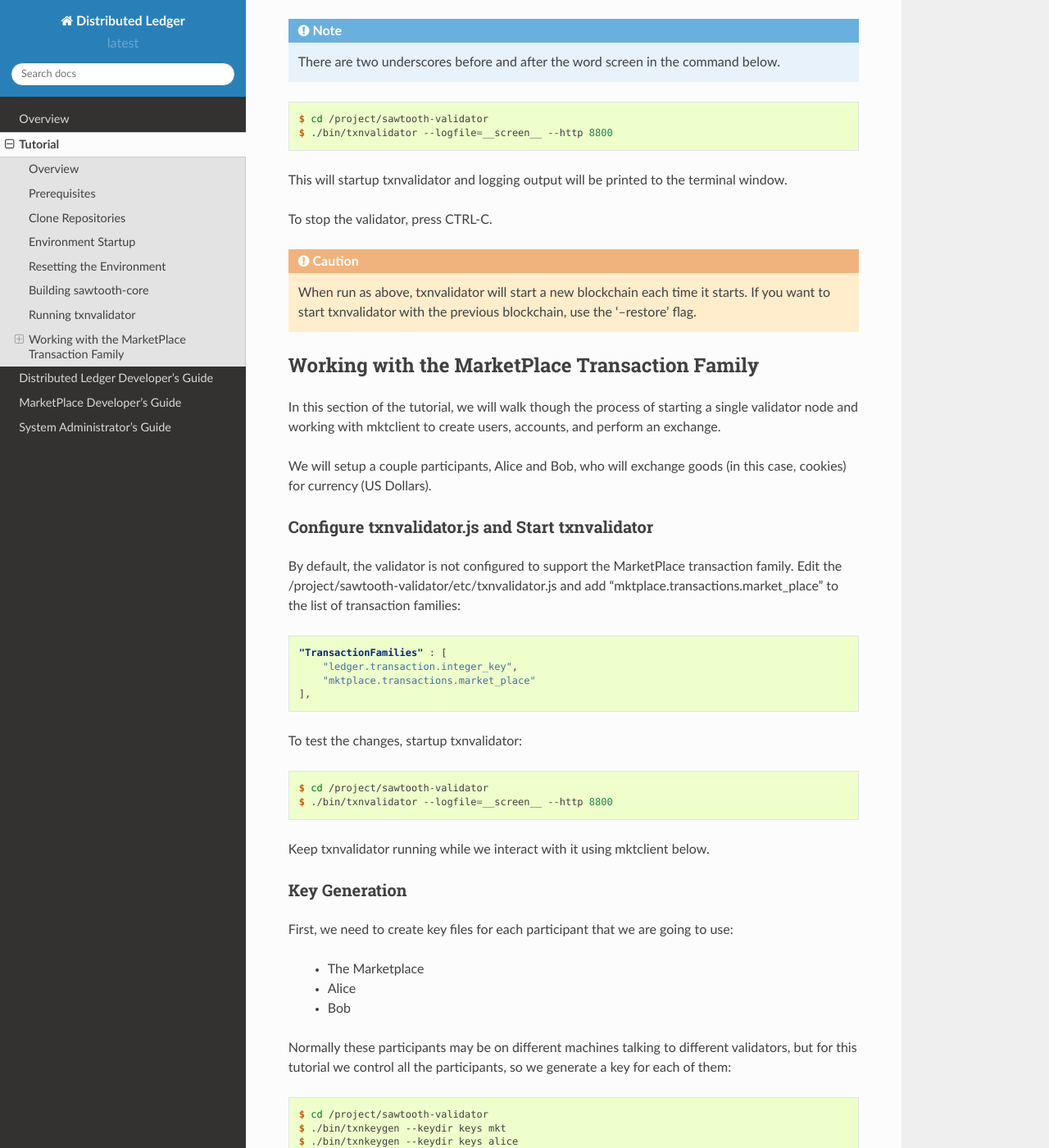
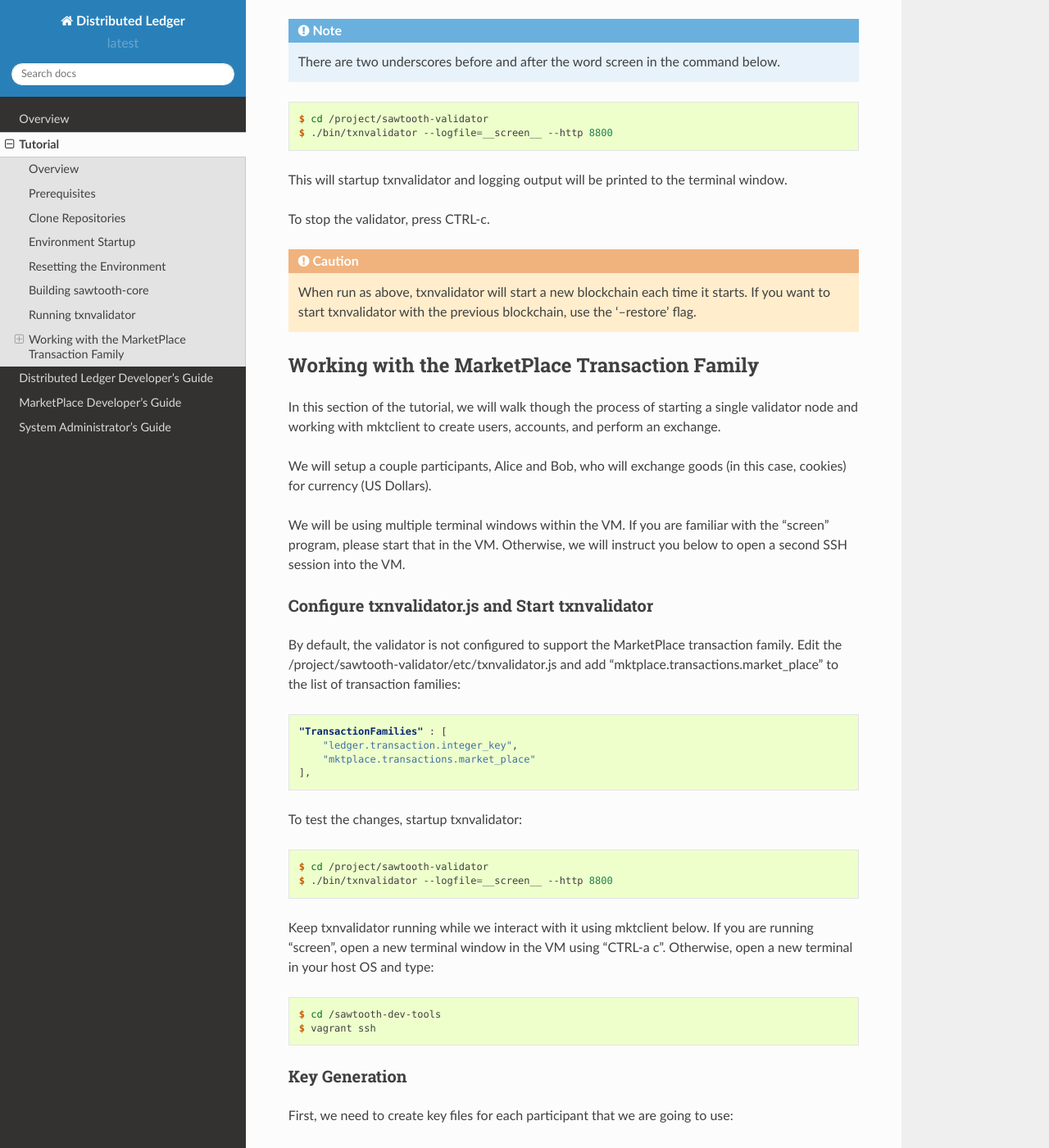
Before and after one commit to hyperledger-archives/sawtooth-core, a Sphinx documentation site: the page built from source/tutorial.rst, in a window 1280 px wide and 1400 px high, scrolled down 2602 px. Shown: the whole window at 82% size. Built offline with Sphinx 7.4.7 and the Read the Docs theme 2.0.0, drawn with Linux system fonts in a browser that asks for light colours; pages that are not in the unit, such as notebooks, are missing from menus.

Commit message:
Updated tutorial
Added instructions to open a second window to run mktclient while the txnvalidator is running

```diff
--- a/source/tutorial.rst
+++ b/source/tutorial.rst
@@ -129,6 +129,7 @@ To start txnvalidator, login to the development environment with 'vagrant ssh'
 and run the following command:
 
 .. note::
+
     There are two underscores before and after the word screen in the command below.
 
 .. code-block:: console
@@ -136,12 +137,10 @@ and run the following command:
    $ cd /project/sawtooth-validator
    $ ./bin/txnvalidator --logfile=__screen__ --http 8800
 
-
-
 This will startup txnvalidator and logging output will be printed to the
 terminal window.
 
-To stop the validator, press CTRL-C.
+To stop the validator, press CTRL-c.
 
 .. caution::
 
@@ -158,6 +157,10 @@ and perform an exchange.
 
 We will setup a couple participants, Alice and Bob, who will exchange goods
 (in this case, cookies) for currency (US Dollars).
+
+We will be using multiple terminal windows within the VM. If you are familiar
+with the "screen" program, please start that in the VM. Otherwise, we will
+instruct you below to open a second SSH session into the VM.
 
 Configure txnvalidator.js and Start txnvalidator
 ------------------------------------------------
@@ -182,6 +185,13 @@ To test the changes, startup txnvalidator:
    $ ./bin/txnvalidator --logfile=__screen__ --http 8800
 
 Keep txnvalidator running while we interact with it using mktclient below.
+If you are running "screen", open a new terminal window in the VM using
+"CTRL-a c". Otherwise, open a new terminal in your host OS and type:
+
+.. code-block:: console
+
+   $ cd /sawtooth-dev-tools
+   $ vagrant ssh
 
 Key Generation
 --------------
```
